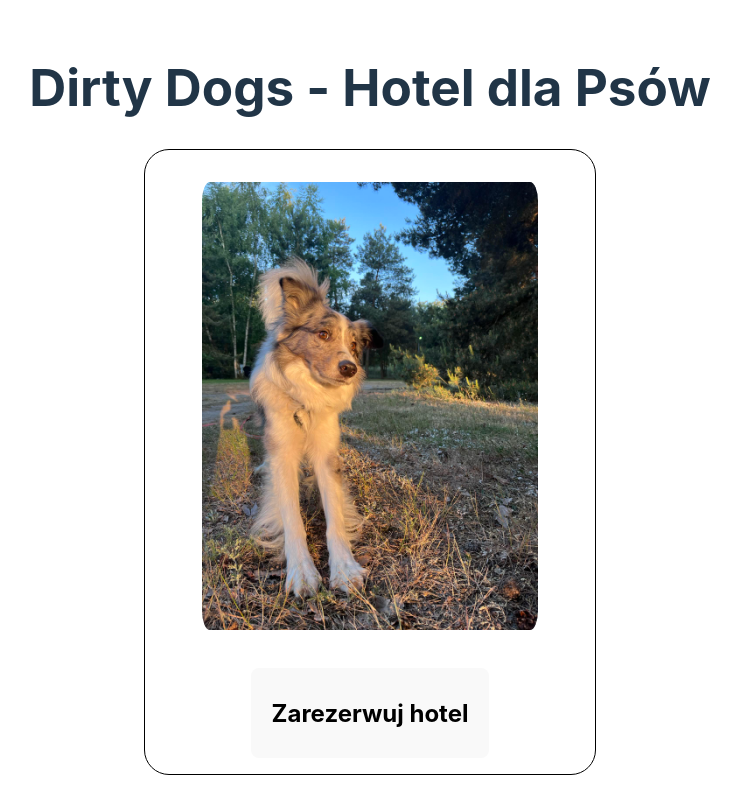
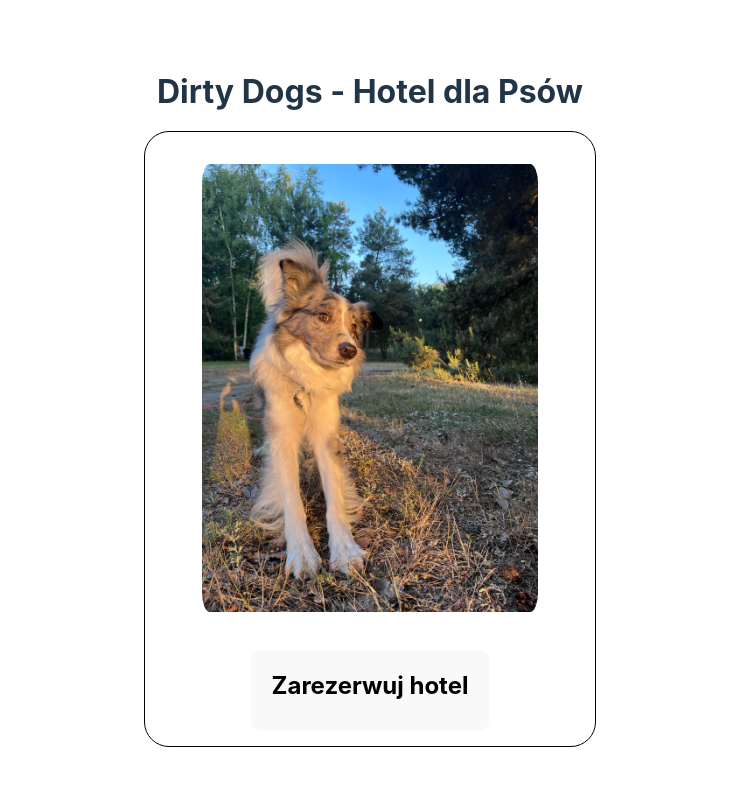
Before and after one commit to Fremen1990/dirtydogs, a React (Vite) app: page / in a window 1280 px wide. Shown: the whole page, without its empty margins (270-1011 px from the left). Built offline with nearby package versions, Linux system fonts and the light colour scheme.

Commit message:
:art: First draft of the page - css update

```diff
--- a/src/App.css
+++ b/src/App.css
@@ -10,6 +10,10 @@
     flex-direction: column;
     align-items: center;
     justify-content: center;
+}
+
+.title {
+    font-size: 32px;
 }
 
 .logo {
@@ -30,11 +34,12 @@
 .card:hover {
     filter: drop-shadow(0 0 2em #646cffaa);
     transition: transform 0.3s ease;
-    transform: scale(1.05);
+    transform: scale(1.02);
 }
 
 .button {
     margin-bottom: 1em;
+    padding-top: 0;
 }
 
 
```
